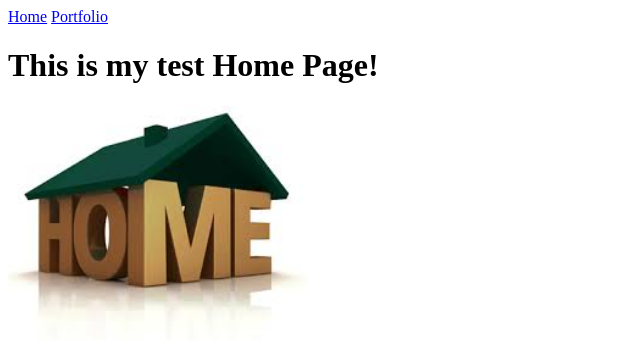
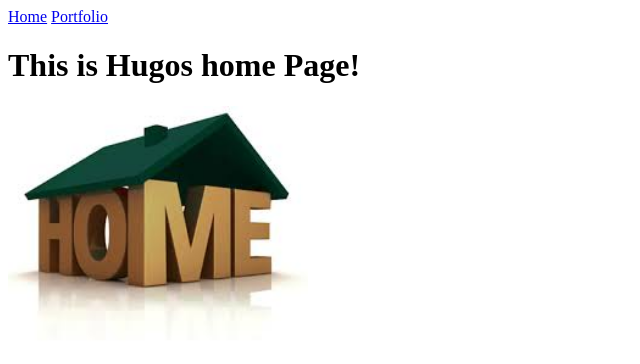
Before and after one commit to hbecerra294/hbecerra294.github.io, a plain HTML site: page my-website/index.html in a window 1280 px wide. Shown: the whole page, without its empty margins (0-640 px from the left). Drawn offline with Linux system fonts and the light colour scheme.

Commit message:
changed the heading

```diff
--- a/my-website/index.html
+++ b/my-website/index.html
@@ -7,7 +7,7 @@
   <body>
     <a href="index.html">Home</a>
     <a href="portfolio.html">Portfolio</a>
-    <h1>This is my test Home Page!</h1>
+    <h1>This is Hugos home Page!</h1>
     <img src="images/home.jpg" height="250">
   </body>
 </html>
```
